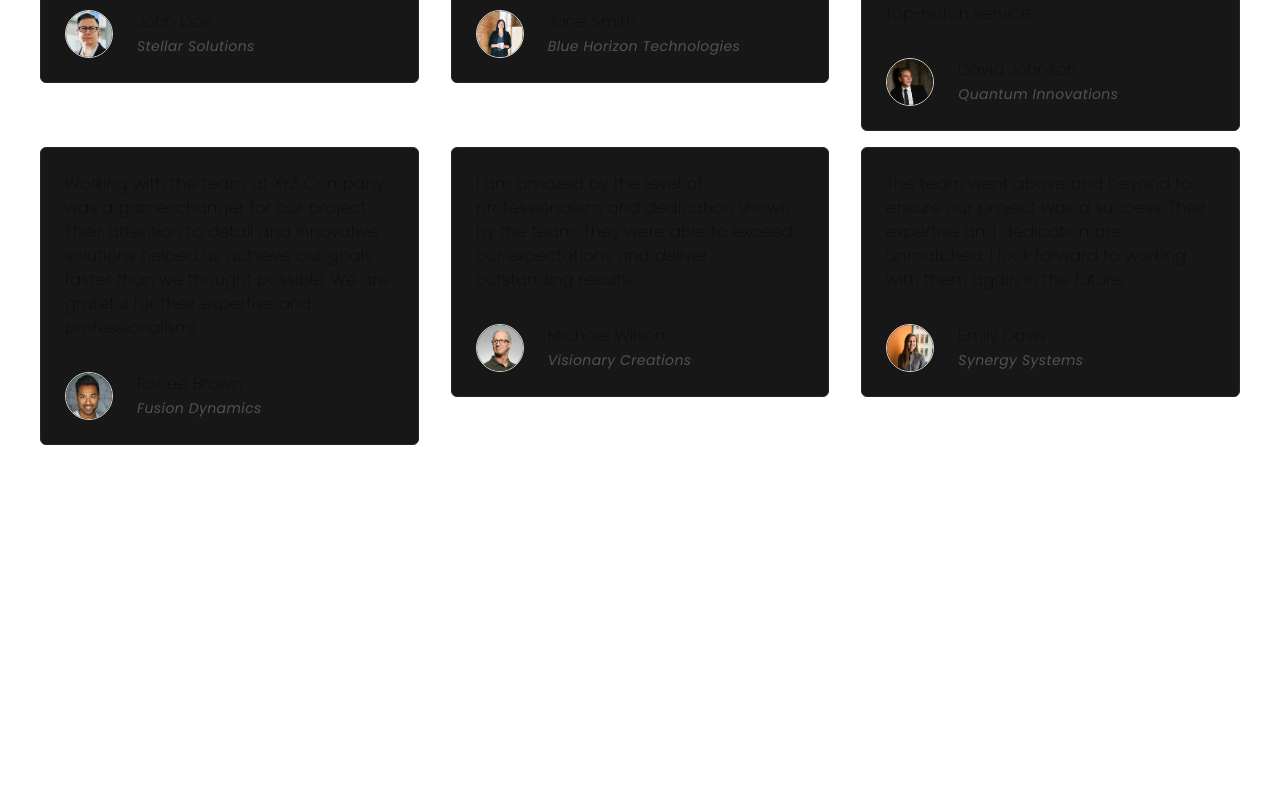
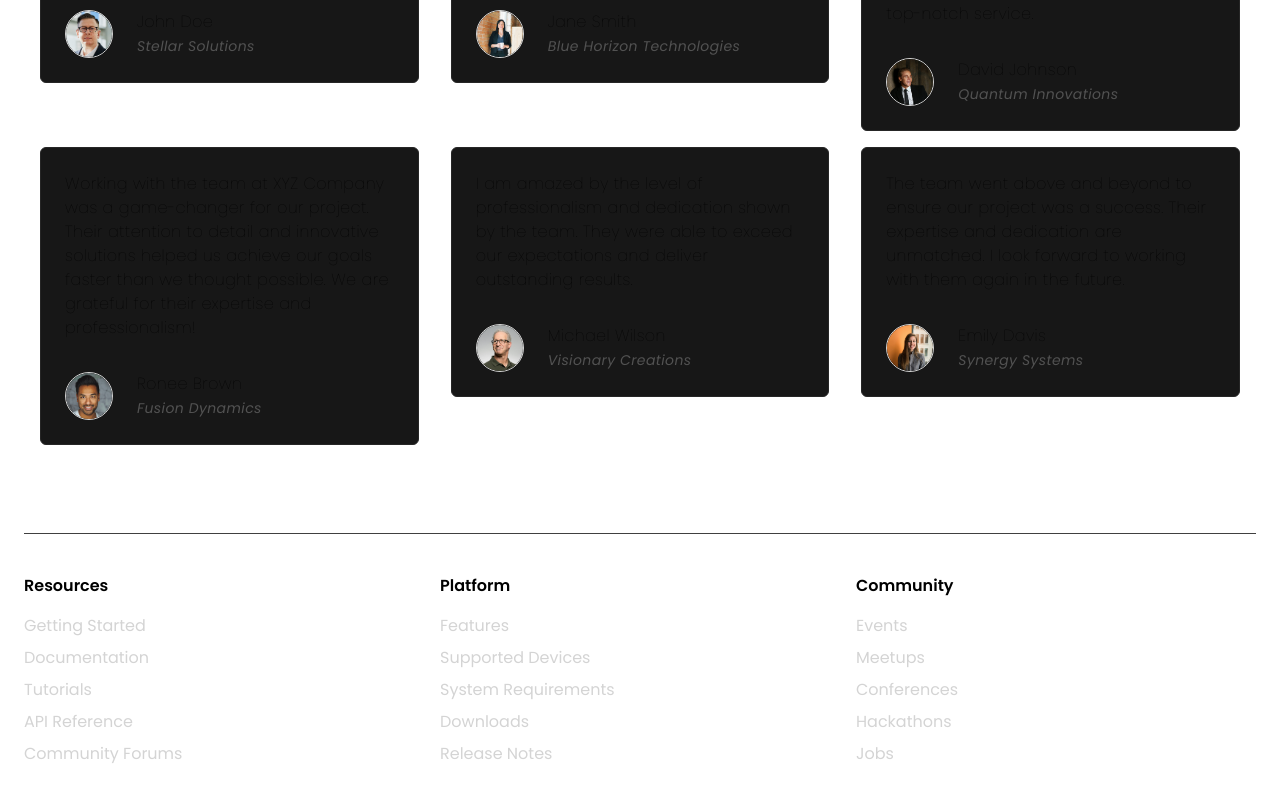
Before and after one commit to PachaiyappanV/virtualR-landing-page, a React (Vite) app: page / in a window 1280 px wide. Shown: the part 3568-4368 px from the top of the page. Before the commit the page ends 4021 px from the top, so only its background shows below. Built offline with nearby package versions, Linux system fonts and the light colour scheme.

Commit message:
feat: add footer

```diff
--- a/src/App.jsx
+++ b/src/App.jsx
@@ -1,4 +1,5 @@
 import Feature from "./components/Feature";
+import Footer from "./components/Footer";
 import Hero from "./components/Hero";
 import Navbar from "./components/Navbar";
 import Pricing from "./components/Pricing";
@@ -15,6 +16,7 @@
         <Workflow />
         <Pricing />
         <Testimonials />
+        <Footer />
       </div>
     </>
   );
--- /dev/null
+++ b/src/components/Footer.jsx
@@ -0,0 +1,56 @@
+import { communityLinks, platformLinks, resourcesLinks } from "../constants";
+const Footer = () => {
+  return (
+    <footer className="mt-20 border-t py-10 border-neutral-700">
+      <div className="grid grid-cols-2 lg:grid-cols-3 gap-4">
+        <div>
+          <h3 className="text-md font-semibold mb-4">Resources</h3>
+          <ul className="space-y-2">
+            {resourcesLinks.map((link, index) => (
+              <li key={index}>
+                <a
+                  href={link.href}
+                  className="text-neutral-300 hover:text-white"
+                >
+                  {link.text}
+                </a>
+              </li>
+            ))}
+          </ul>
+        </div>
+        <div>
+          <h3 className="text-md font-semibold mb-4">Platform</h3>
+          <ul className="space-y-2">
+            {platformLinks.map((link, index) => (
+              <li key={index}>
+                <a
+                  href={link.href}
+                  className="text-neutral-300 hover:text-white"
+                >
+                  {link.text}
+                </a>
+              </li>
+            ))}
+          </ul>
+        </div>
+        <div>
+          <h3 className="text-md font-semibold mb-4">Community</h3>
+          <ul className="space-y-2">
+            {communityLinks.map((link, index) => (
+              <li key={index}>
+                <a
+                  href={link.href}
+                  className="text-neutral-300 hover:text-white"
+                >
+                  {link.text}
+                </a>
+              </li>
+            ))}
+          </ul>
+        </div>
+      </div>
+    </footer>
+  );
+};
+
+export default Footer;
```
